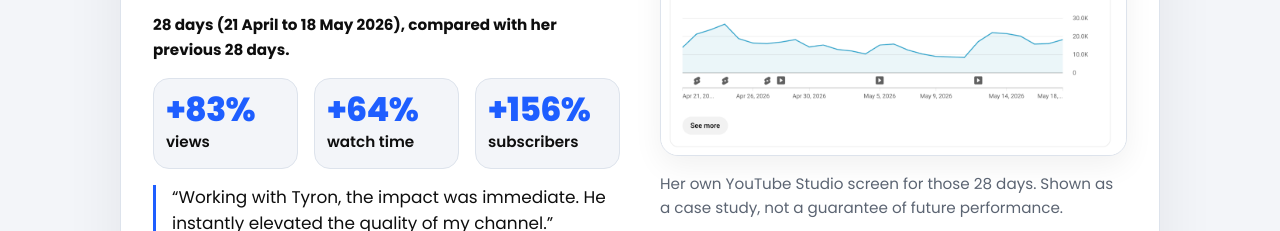
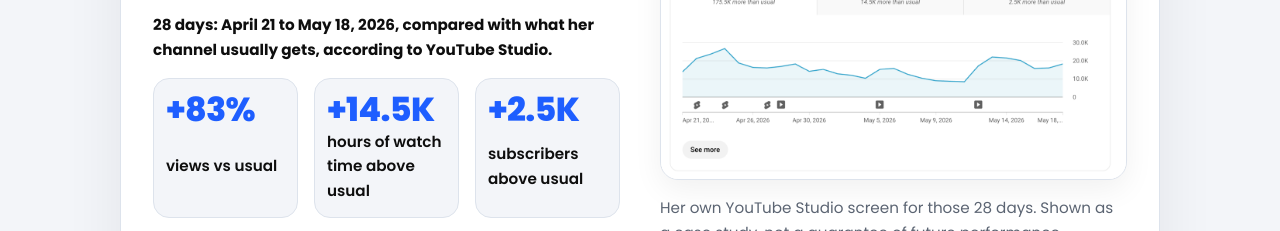
Before and after one commit to TyronFreeman/tyronfreemanedits.com, a plain HTML site: page index.html in a window 1280 px wide. Shown: the part 2957-3188 px from the top of the page. Drawn offline with Linux system fonts and the light colour scheme.

Commit message:
Home page: Jennifer numbers match her 28-day screen (ACQ audit fix)
Co-Authored-By: Claude Fable 5.2 <noreply@anthropic.com>

```diff
--- a/assets/site.css
+++ b/assets/site.css
@@ -679,3 +679,11 @@ main .band > .wrap.offerwrap:not(.hero2):not(.hero3):not(.proofwrap) { padding-b
   .cs12 .timebox .cta { justify-items: stretch; }
   .cs12 .timebox .btn { width: 100%; justify-content: center; white-space: nowrap; padding-inline: 16px; font-size: 1rem; }
 }
+
+/* ---- Round 12 fix (home numbers, 24 Nov 2026 night, ACQ audit): the home page's three Jennifer cards now carry the
+   case study's checked words ("+14.5K hours of watch time above usual"), which are longer. On small phones the three-across
+   row clipped "subscribers", so (ACQ's rule) two cards across and the third full width. ---- */
+@media (max-width: 480px) {
+  .bigstats { grid-template-columns: repeat(2, minmax(0, 1fr)); }
+  .bigstats div:last-child { grid-column: 1 / -1; }
+}
--- a/index.html
+++ b/index.html
@@ -94,11 +94,11 @@
         <p class="eyebrow">Case study</p>
         <h2>Jennifer Got Back Nine Hours Every Week.</h2>
         <p class="casesub">Jennifer says her weekly time managing edits fell from 10+ hours to about one hour.</p>
-        <p class="period">28 days (21 April to 18 May 2026), compared with her previous 28 days.</p>
+        <p class="period">28 days: April 21 to May 18, 2026, compared with what her channel usually gets, according to YouTube Studio.</p>
         <div class="bigstats">
-          <div class="num reveal"><b data-count="83">+83%</b><span>views</span></div>
-          <div class="num reveal d1"><b data-count="64">+64%</b><span>watch time</span></div>
-          <div class="num reveal d2"><b data-count="156">+156%</b><span>subscribers</span></div>
+          <div class="num reveal"><b>+83%</b><span>views vs usual</span></div>
+          <div class="num reveal d1"><b>+14.5K</b><span>hours of watch time above usual</span></div>
+          <div class="num reveal d2"><b>+2.5K</b><span>subscribers above usual</span></div>
         </div>
         <p class="quote">“Working with Tyron, the impact was immediate. He instantly elevated the quality of my channel.”</p>
         <div class="who">
```
